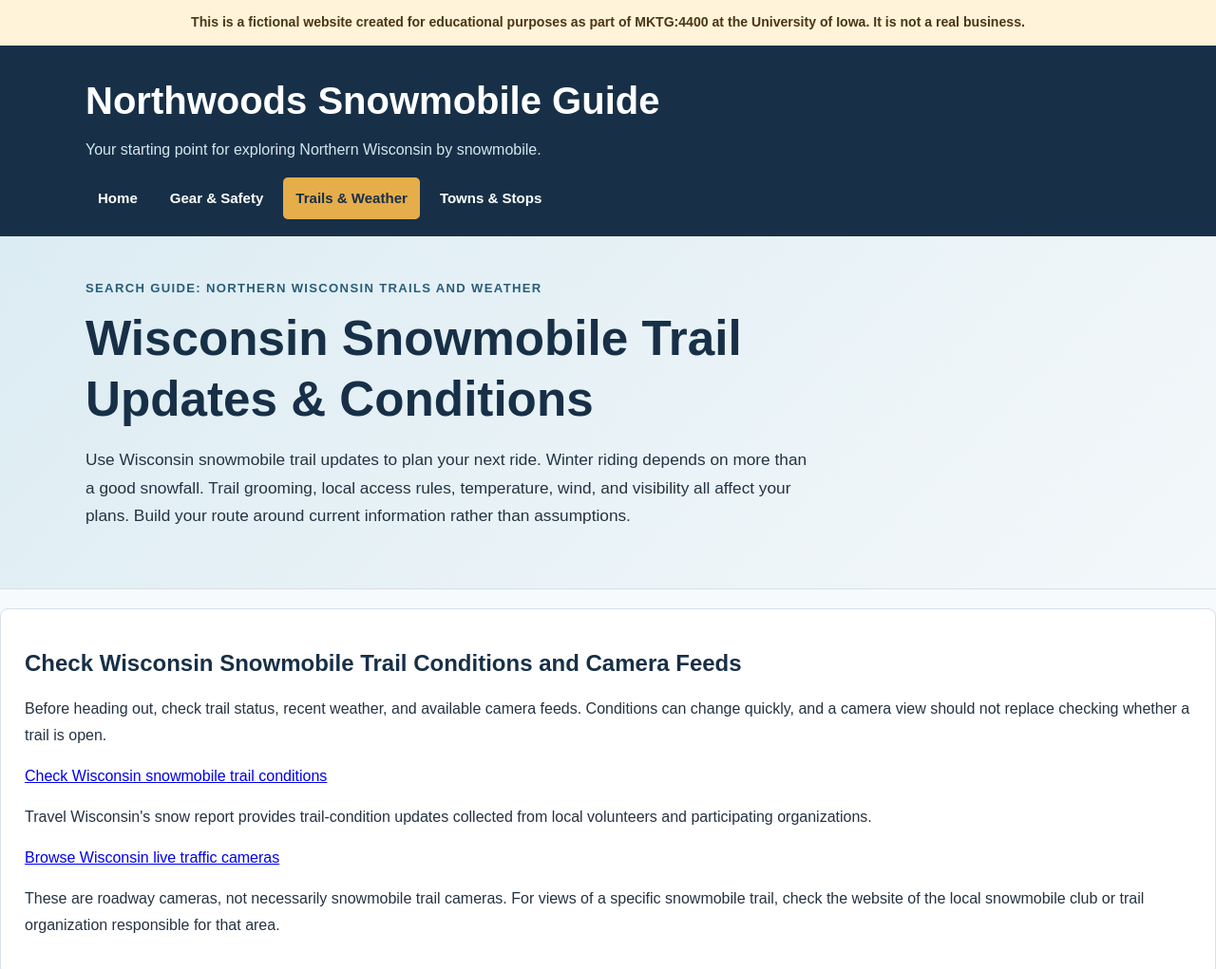
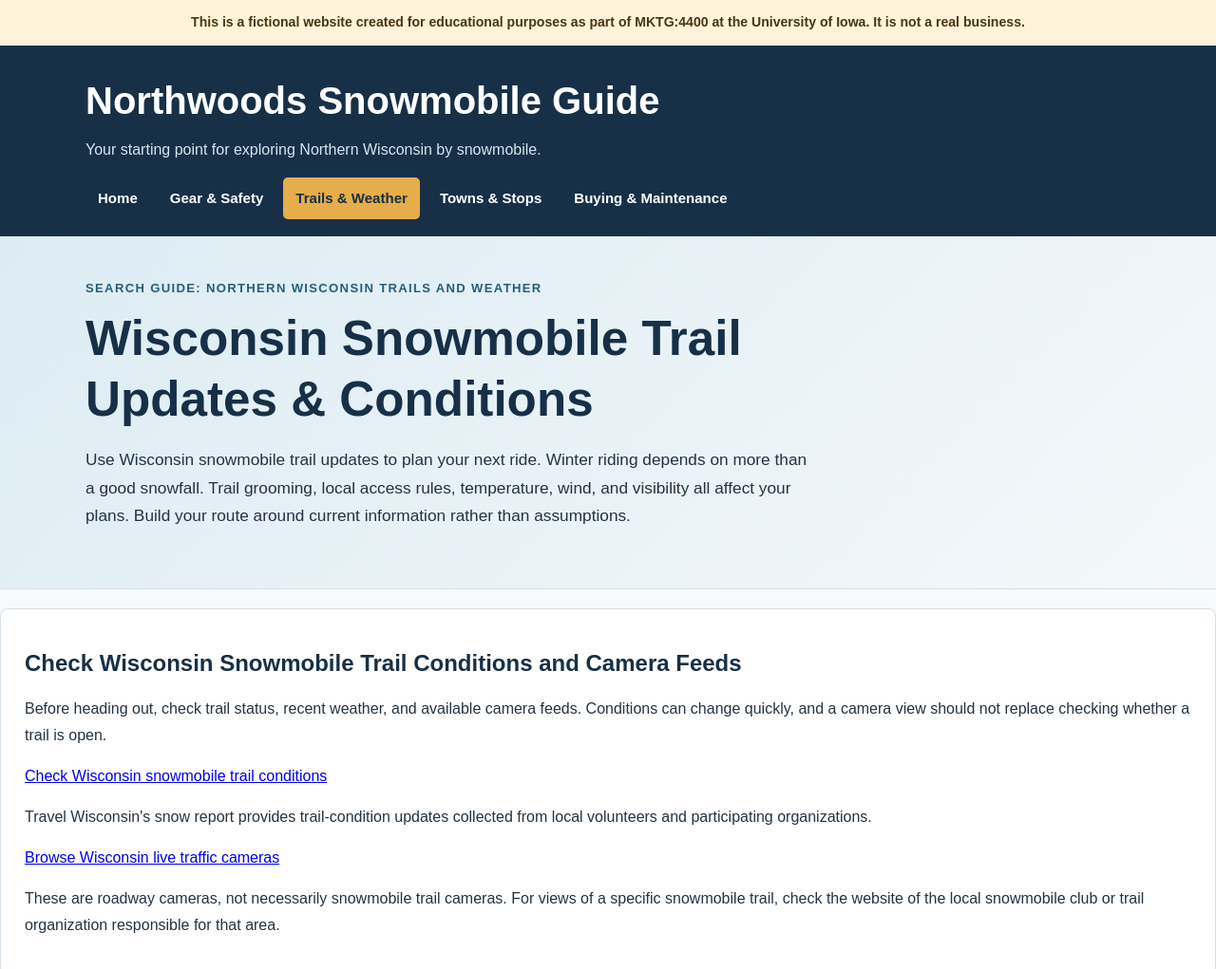
Before and after one commit to clarepiazza/snowmobile-guide, a plain HTML site: page trails-weather.html in a window 1280 px wide. Shown: the top 1021 px of the page at 95% size. Drawn offline with Linux system fonts and the light colour scheme.

Commit message:
Add link to Buying & Maintenance in navigation

```diff
--- a/trails-weather.html
+++ b/trails-weather.html
@@ -57,6 +57,7 @@
       <a href="gear-safety.html">Gear &amp; Safety</a>
       <a href="trails-weather.html" aria-current="page">Trails &amp; Weather</a>
       <a href="towns-stops.html">Towns &amp; Stops</a>
+      <a href="snowmobile-maintenance.html">Buying &amp; Maintenance</a>
     </nav>
   </header>
 
```
